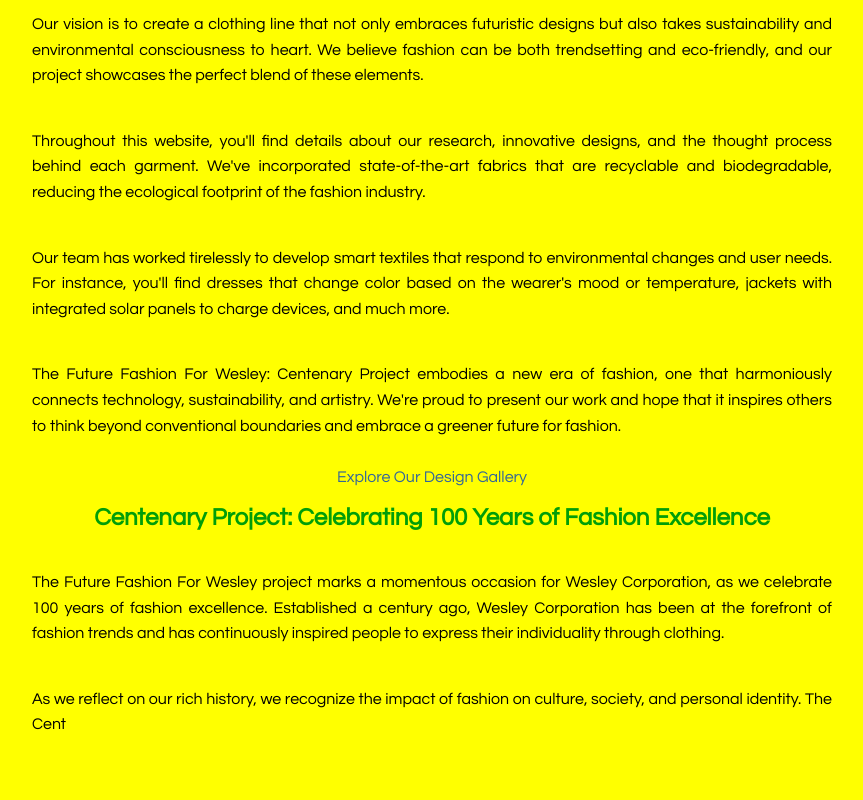
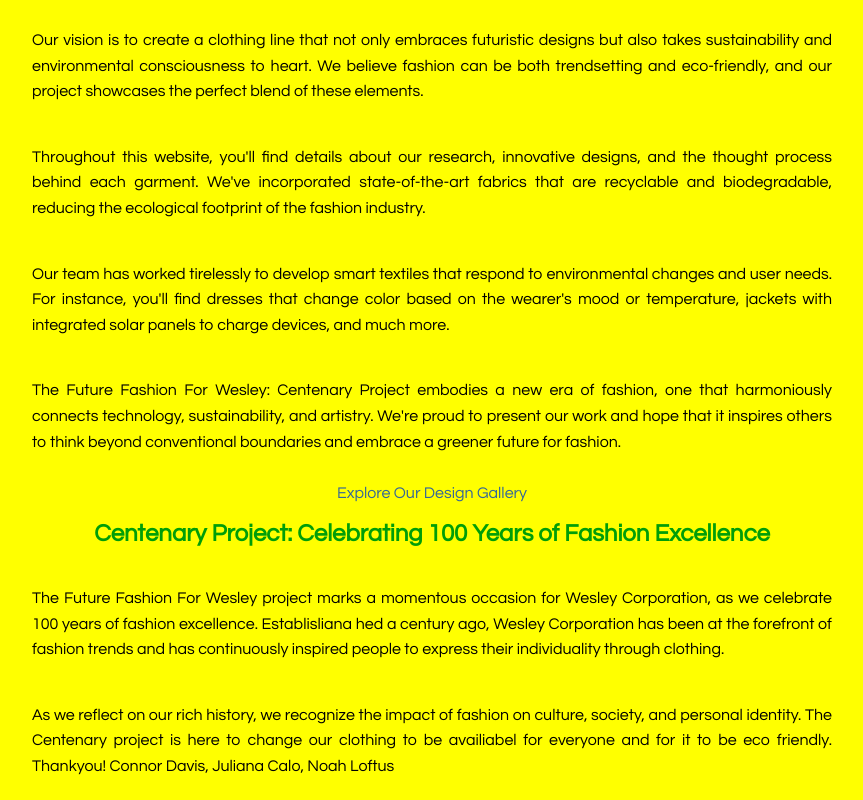
Before and after one commit to connormoi/wc, a plain HTML site: page index.html in a window 1280 px wide. Shown: the part 326-1126 px from the top of the page, without its empty margins (208-1071 px from the left). Before the commit the page ends 1084 px from the top, so only its background shows below. Drawn offline with Linux system fonts and the light colour scheme.

Commit message:
Update index.html

```diff
--- a/index.html
+++ b/index.html
@@ -1,4 +1,4 @@
-<!DOCTYPE html>
+y<!DOCTYPE html>
 <html>
 <head>
     <style>
@@ -63,7 +63,9 @@
     <!-- Centenary Project Section -->
     <h2>Centenary Project: Celebrating 100 Years of Fashion Excellence</h2>
     <p>
-        The Future Fashion For Wesley project marks a momentous occasion for Wesley Corporation, as we celebrate 100 years of fashion excellence. Established a century ago, Wesley Corporation has been at the forefront of fashion trends and has continuously inspired people to express their individuality through clothing.
+        The Future Fashion For Wesley project marks a momentous occasion for Wesley Corporation, as we celebrate 100 years of fashion excellence. Establisliana hed a century ago, Wesley Corporation has been at the forefront of fashion trends and has continuously inspired people to express their individuality through clothing.
     </p>
     <p>
-        As we reflect on our rich history, we recognize the impact of fashion on culture, society, and personal identity. The Cent
+        As we reflect on our rich history, we recognize the impact of fashion on culture, society, and personal identity. The Centenary project is here to change our clothing to be availiabel for everyone and for it to be eco friendly.
+        Thankyou!
+        Connor Davis, Juliana Calo, Noah Loftus
```
